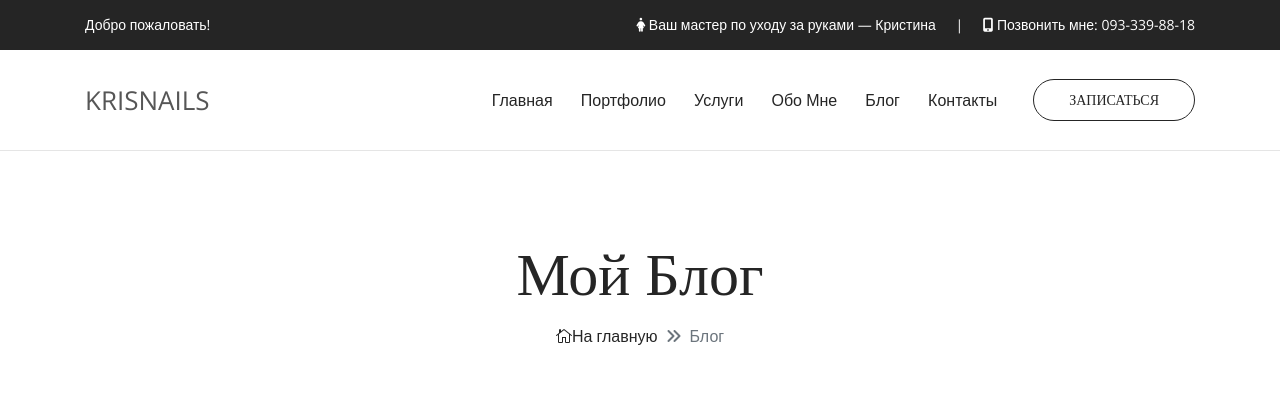
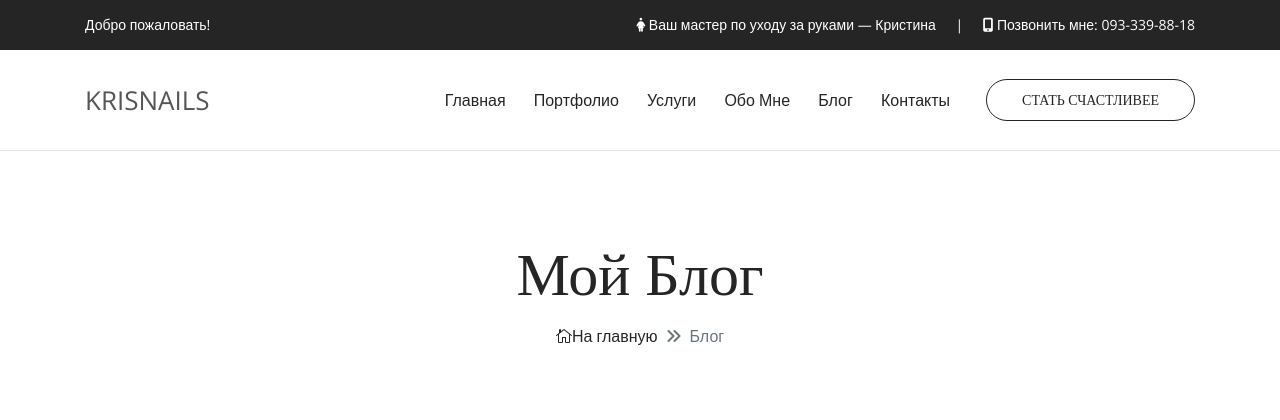
Before and after one commit to LitovchenkoYevhen/krisnails.site_public, a Django app: page /blog/ in a window 1280 px wide. Shown: the top 420 px of the page. Run offline with Django 3.2, Linux system fonts and the light colour scheme; data that the repository does not hold is empty; some libraries are stand-ins or nearby versions.

Commit message:
alter button _nav.html

```diff
--- a/services/views.py
+++ b/services/views.py
@@ -44,8 +44,7 @@ def send_message(request):
         form = ContactForm(request.POST)
         if form.is_valid():
             form.cleaned_data['subject'] = form.cleaned_data['telephone'] + ' | ' + form.cleaned_data['name'] + ' | ' + form.cleaned_data['email']
-            mail = send_mail(form.cleaned_data['subject'], form.cleaned_data['content'], 'krisnails@ukr.net',
-                             ('litovchenkoyevhen@gmail.com',))
+            mail = send_mail(form.cleaned_data['subject'], form.cleaned_data['content'], 'krisnails@ukr.net', ('litovchenkoyevhen@gmail.com',))
             if mail:
                 messages.success(request, 'Письмо отправлено!')
                 return redirect('services:contact')
--- a/templates/inc/_nav.html
+++ b/templates/inc/_nav.html
@@ -80,7 +80,7 @@
 
                                 <!-- Book Icon -->
                                 <div class="book-now-btn ml-5 mt-4 mt-lg-0 ml-md-4">
-                                    <a href="{% url 'services:contact_form' %}" class="btn akame-btn">Записаться</a>
+                                    <a href="{% url 'services:contact_form' %}" class="btn akame-btn">Стать счастливее</a>
                                 </div>
                             </div>
                             <!-- Nav End -->
```
